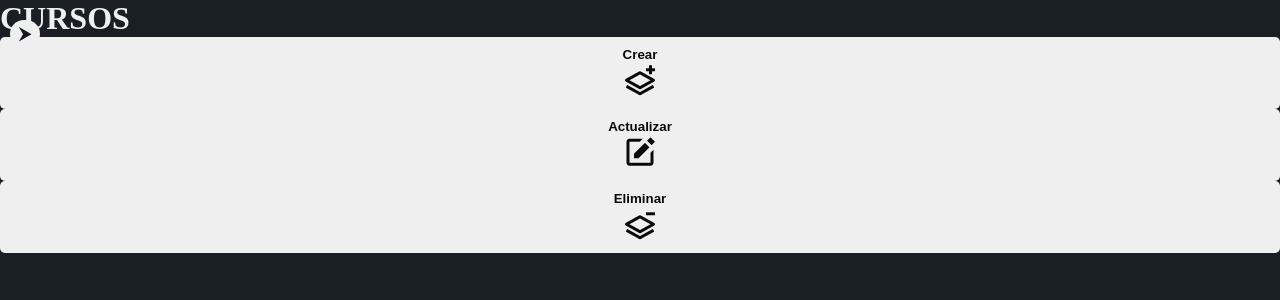
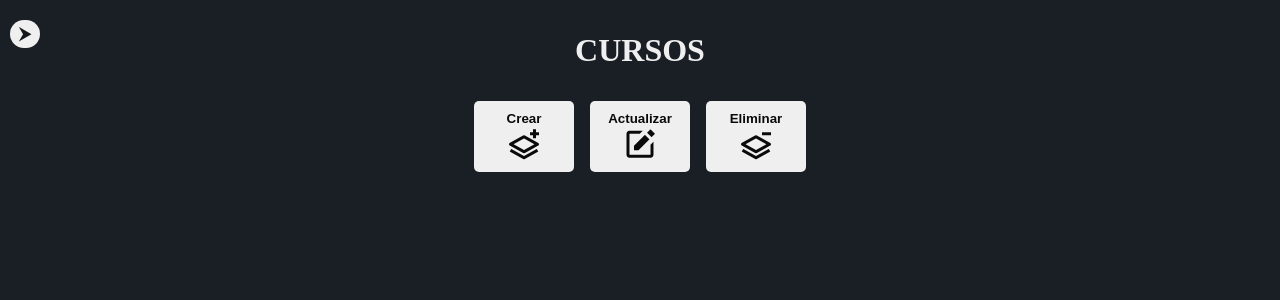
Before and after one commit to jhojangit/courses-administration, a React (Vite) app: page /coursepage in a window 1280 px wide. Shown: the top 300 px of the page. Built offline with nearby package versions, Linux system fonts and the light colour scheme; no server answers; sample sign-in values are in the browser's storage; a web font is replaced by a local one.

Commit message:
Fixed active button

```diff
--- a/src/pages/forms/Forms_page.css
+++ b/src/pages/forms/Forms_page.css
@@ -105,3 +105,34 @@
     width: 50%;
     align-self: center;
 }
+
+
+.form-page-buttons{
+    display: flex;
+    align-items: center;
+    justify-self: center;
+    max-width: 800px;
+    gap: 1rem;
+    margin-top: 2rem;
+}
+
+.form-page-container h1{
+    text-align: center;
+    margin-top: 2rem;
+}
+
+.form-page-toggle-button{
+    display: flex;
+    flex-direction: column;
+    justify-content: center;
+    align-items: center;
+    width: 100px;
+    margin-bottom: 2rem;
+}
+
+
+.form-page-toggle-button.active{
+    background-color: var(--color-primary-dark);
+    color: var(--color-text);
+    border: 1px solid var(--color-border);
+}
```
